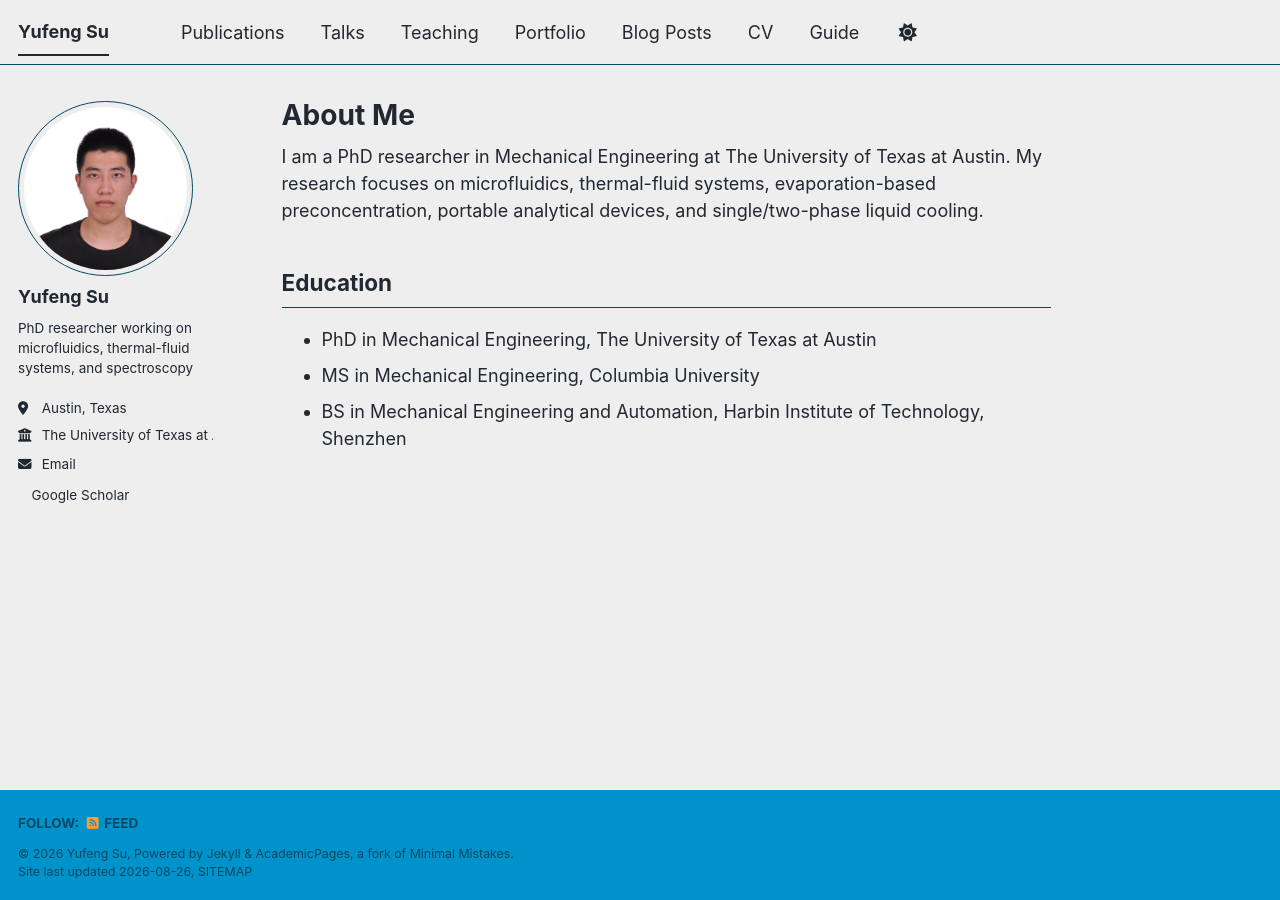
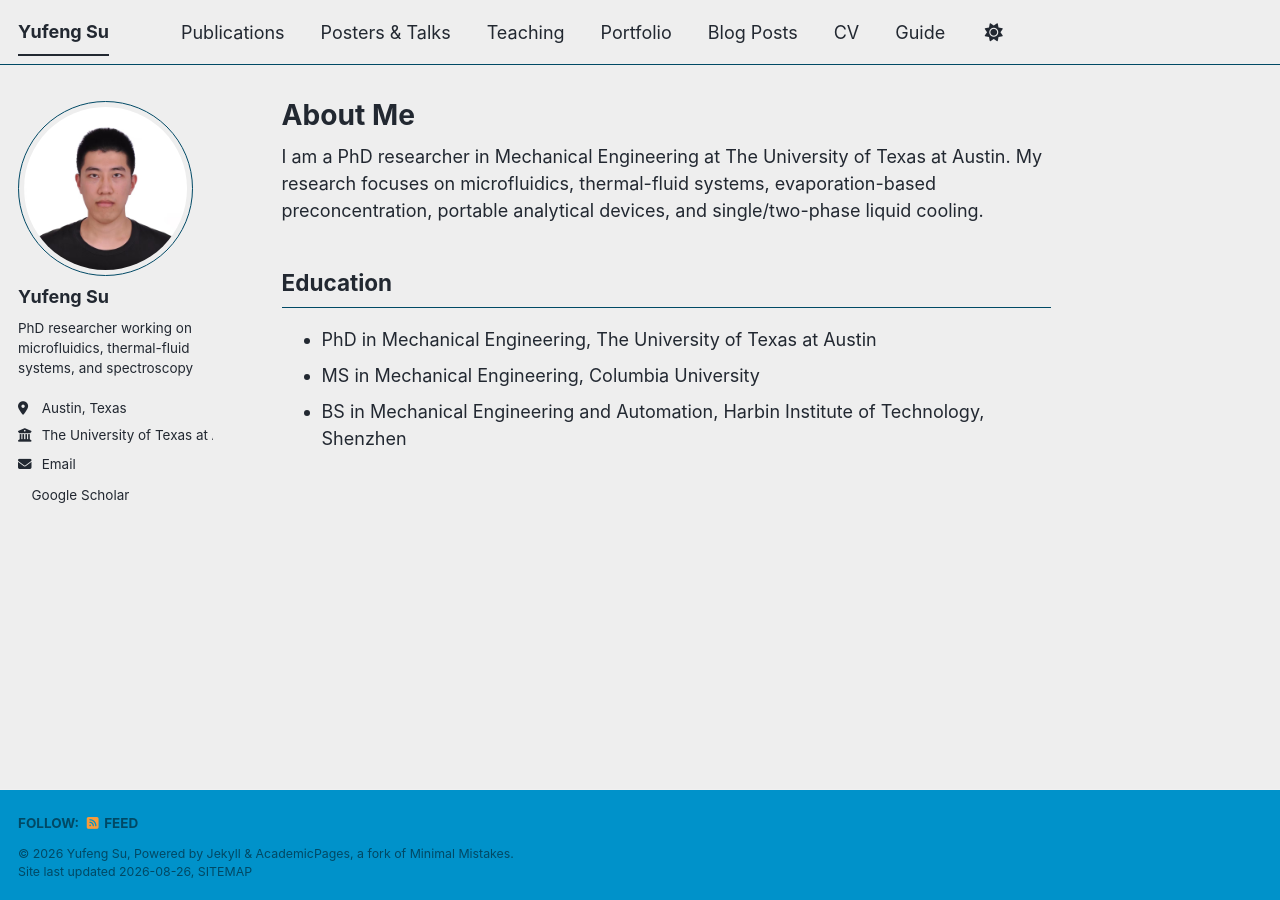
Before and after one commit to UfanSu/UfanSu.github.io, a Jekyll site: the page built from _pages/about.md, in a window 1280 px wide. Built offline with Jekyll 4.4.1, drawn with Linux system fonts in a browser that asks for light colours; a style sheet for code colours, icons or effects is not loaded.

Commit message:
Update navigation.yml

```diff
--- a/_data/navigation.yml
+++ b/_data/navigation.yml
@@ -11,7 +11,7 @@ main:
   - title: "Publications"
     url: /publications/
 
-  - title: "Talks"
+  - title: "Posters & Talks"
     url: /talks/
 
   - title: "Teaching"
```
